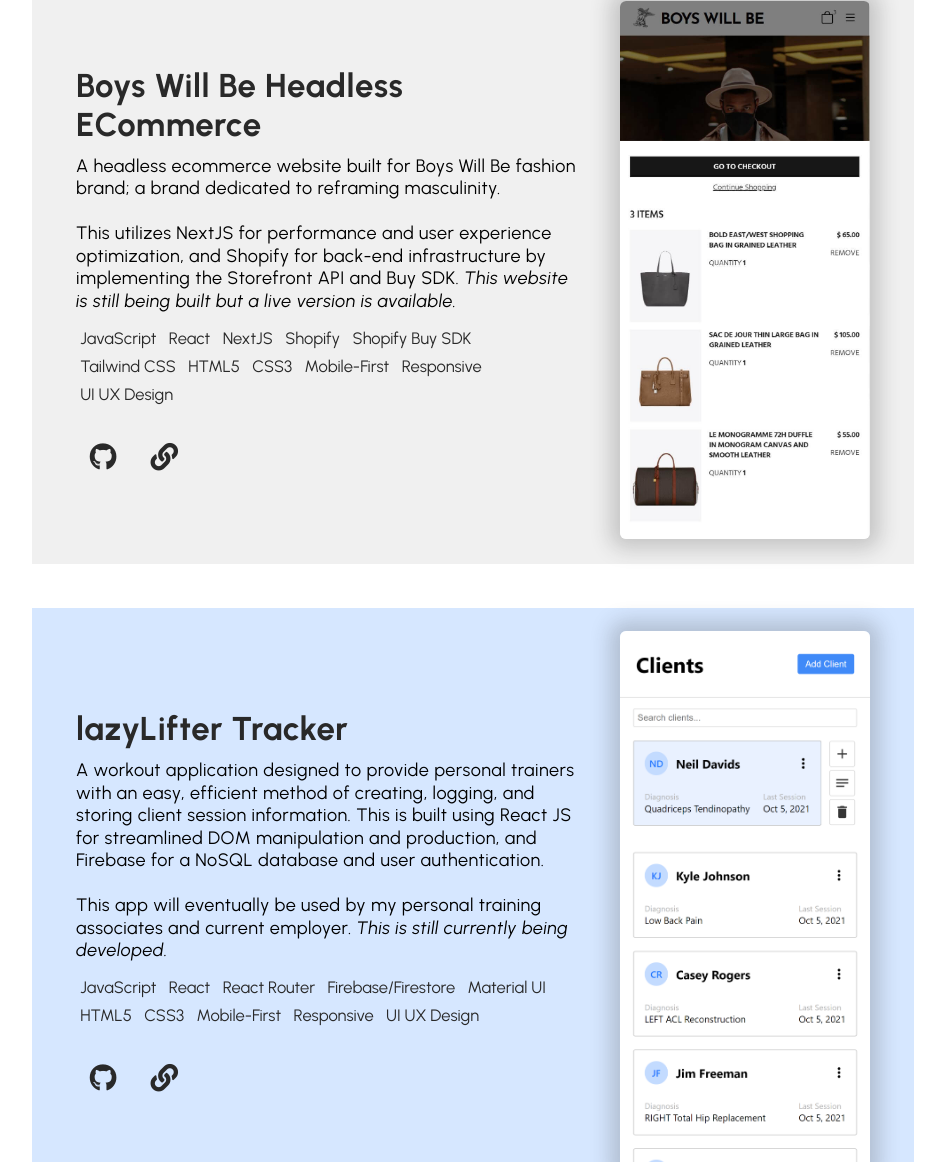
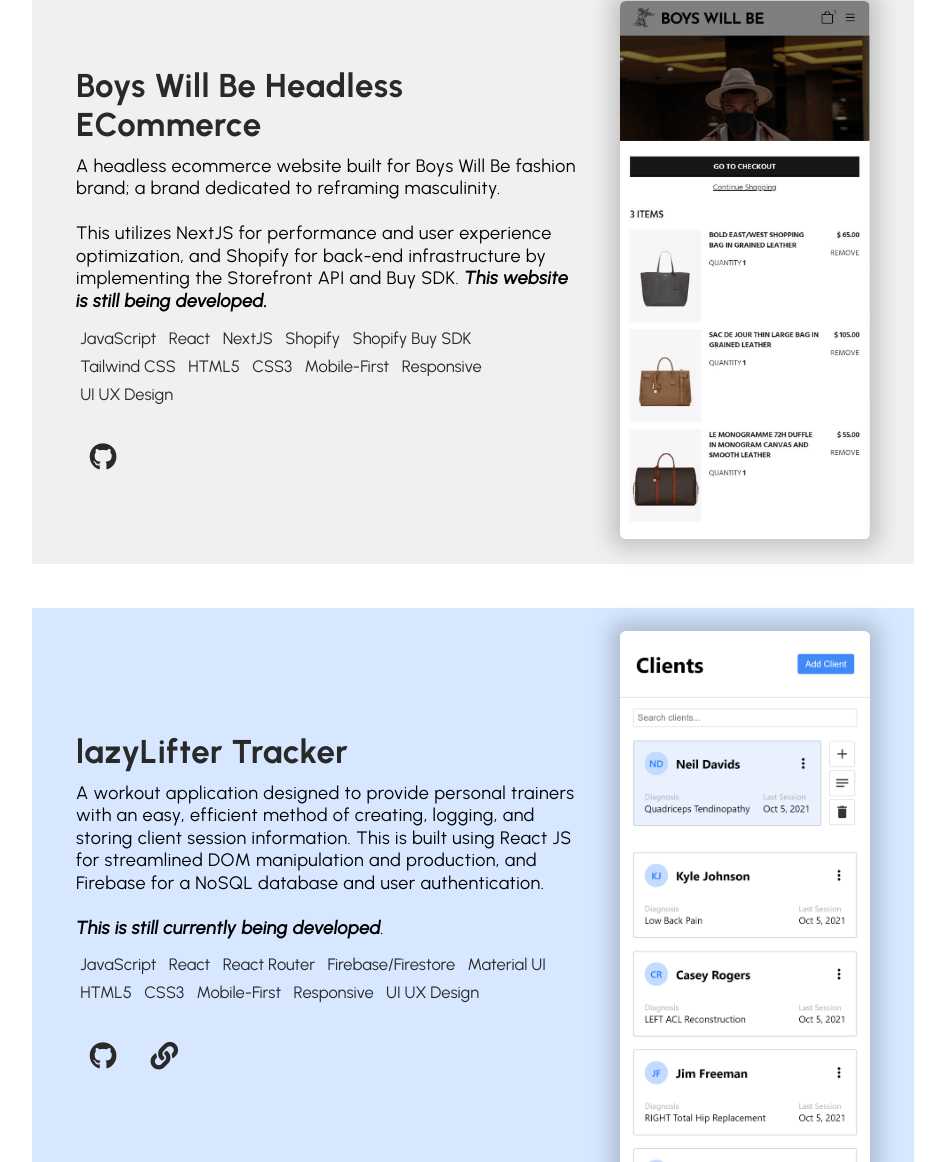
Before and after one commit to DanShawl/portfolio-1.21, a plain HTML site: page index.html in a window 1280 px wide. Shown: the part 2665-3827 px from the top of the page, without its empty margins (167-1112 px from the left). Drawn offline with Linux system fonts and the light colour scheme.

Commit message:
Updated files and project content

```diff
--- a/index.html
+++ b/index.html
@@ -58,7 +58,7 @@
             >Get in Touch</a
           >
           <a
-            href="/files/Dan-Shawl-Software-Developer-Resume.pdf"
+            href="/files/Dan-Shawl-Software-Developer.pdf"
             download="Dan-Shawl-Resume"
             class="resume-btn"
           >
@@ -210,7 +210,7 @@
                   <i class="fab fa-github"></i>
                 </a>
                 <a
-                  href="https://workhub-mern.herokuapp.com/"
+                  href="https://workhub.up.railway.app/"
                   target="_blank"
                   class="project-link pl-l"
                 >
@@ -242,10 +242,7 @@
                 This utilizes NextJS for performance and user experience
                 optimization, and Shopify for back-end infrastructure by
                 implementing the Storefront API and Buy SDK.
-                <em
-                  >This website is still being built but a live version is
-                  available.</em
-                >
+                <em><strong>This website is still being developed.</strong></em>
               </p>
               <div class="project-tech">
                 <p class="tech-item">JavaScript</p>
@@ -270,13 +267,13 @@
                 >
                   <i class="fab fa-github"></i>
                 </a>
-                <a
+                <!-- <a
                   href="https://boyswillbe.vercel.app/"
                   target="_blank"
                   class="project-link pl-l"
                 >
                   <i class="fas fa-link"></i>
-                </a>
+                </a> -->
               </div>
             </div>
             <img
@@ -304,9 +301,9 @@
                 <br />
                 <br />
 
-                This app will eventually be used by my personal training
-                associates and current employer.
-                <em>This is still currently being developed.</em>
+                <em
+                  ><strong>This is still currently being developed</strong>.</em
+                >
               </p>
               <div class="project-tech">
                 <p class="tech-item">JavaScript</p>
@@ -493,134 +490,6 @@
               alt="lazyLifter Desktop Website"
             />
           </div>
-          <!-- <div class="project-card pc-db fade-in">
-            <div class="project-info">
-              <h3>Deja Brew</h3>
-
-              <p class="project-description">
-                A cafe website I created for freelance developing. I placed a
-                strong focus on minimizing the clicks needed to navigate the
-                site.
-              </p>
-              <div class="project-tech">
-                <p class="tech-item">HTML5</p>
-                <p class="tech-item">CSS3</p>
-                <p class="tech-item">JavaScript</p>
-                <p class="tech-item">Mobile-First</p>
-                <p class="tech-item">Responsive</p>
-                <p class="tech-item">UI UX Design</p>
-              </div>
-              <div class="project-links">
-                <a
-                  href="https://github.com/DanShawl/dejabrew"
-                  target="_blank"
-                  class="project-link pl-g"
-                >
-                  <i class="fab fa-github"></i>
-                </a>
-                <a
-                  href="https://dejabrewcafe.netlify.app/"
-                  target="_blank"
-                  class="project-link pl-l"
-                >
-                  <i class="fas fa-link"></i>
-                </a>
-              </div>
-            </div>
-            <img
-              src="/images/DejaBrew-mobile.png"
-              class="project-image"
-              alt="Deja Brew Mobile Website"
-            />
-            <img
-              src="/images/DejaBrew-desktop.png"
-              class="desktop-image"
-              alt="Deja Brew Mobile Website"
-            />
-          </div>
-          <div class="project-card pc-rpt fade-in">
-            <div class="project-info">
-              <h3>Rise PT</h3>
-
-              <p class="project-description">
-                A physical therapy website I built for freelance developing.
-                There is a lack of organization and ease-of-use for a majority
-                of health and wellness websites; I hoped to make this as easy to
-                use as possible.
-              </p>
-              <div class="project-tech">
-                <p class="tech-item">HTML5</p>
-                <p class="tech-item">CSS3</p>
-                <p class="tech-item">JavaScript</p>
-                <p class="tech-item">Sass/SCSS</p>
-                <p class="tech-item">Mobile-First</p>
-                <p class="tech-item">Responsive</p>
-                <p class="tech-item">UI UX Design</p>
-              </div>
-              <div class="project-links">
-                <a
-                  href="https://github.com/DanShawl/Physical-Therapy-Template"
-                  target="_blank"
-                  class="project-link pl-g"
-                >
-                  <i class="fab fa-github"></i>
-                </a>
-                <a
-                  href="https://risephysicaltherapy.netlify.app/"
-                  target="_blank"
-                  class="project-link pl-l"
-                >
-                  <i class="fas fa-link"></i>
-                </a>
-              </div>
-            </div>
-            <img
-              src="/images/RisePTMobile.png"
-              class="project-image"
-              alt="Deja Brew Mobile Website"
-            />
-            <img
-              src="/images/RisePTDesktop.png"
-              class="desktop-image"
-              alt="Deja Brew Mobile Website"
-            />
-          </div>
-          <div class="project-card pc-pb fade-in">
-            <div class="project-info">
-              <h3>Point B Fitness</h3>
-
-              <p class="project-description">
-                An online personal training website (my first ever website)
-                designed, developed, and deployed through WordPress, utilizing
-                the Elementor design platform.
-              </p>
-              <div class="project-tech">
-                <p class="tech-item">WordPress</p>
-                <p class="tech-item">Elementor</p>
-                <p class="tech-item">Responsive</p>
-                <p class="tech-item">UI UX Design</p>
-              </div>
-              <div class="project-links">
-                <a
-                  href="https://pointbfitness.com/"
-                  target="_blank"
-                  class="project-link pl-l"
-                >
-                  <i class="fas fa-link"></i>
-                </a>
-              </div>
-            </div>
-            <img
-              src="/images/PointBFitness-mobile.png"
-              class="project-image"
-              alt="Point B Fitness Mobile Website"
-            />
-            <img
-              src="/images/PointBFitness-desktop2.png"
-              class="desktop-image"
-              alt="Point B Fitness Desktop Website"
-            />
-          </div> -->
         </div>
       </section>
     </main>
```
Also changed, not shown: 1 other file.
